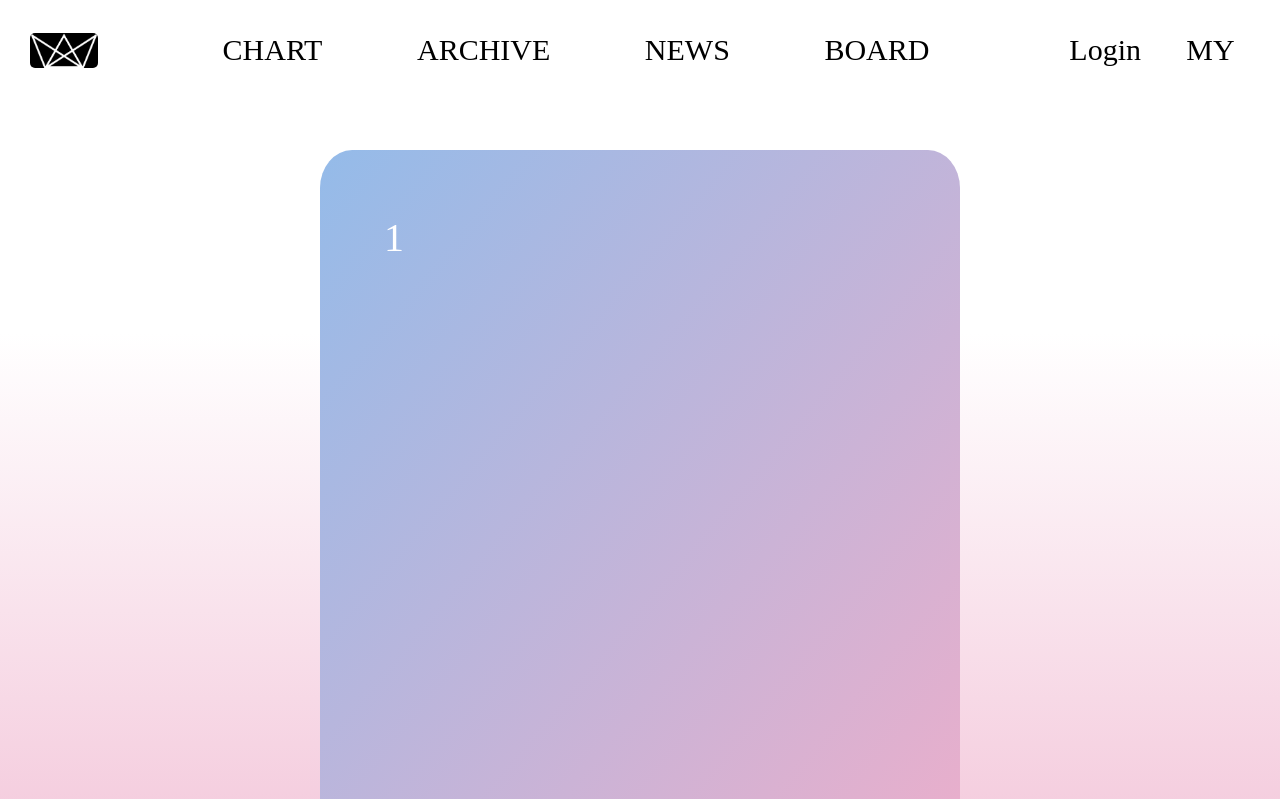
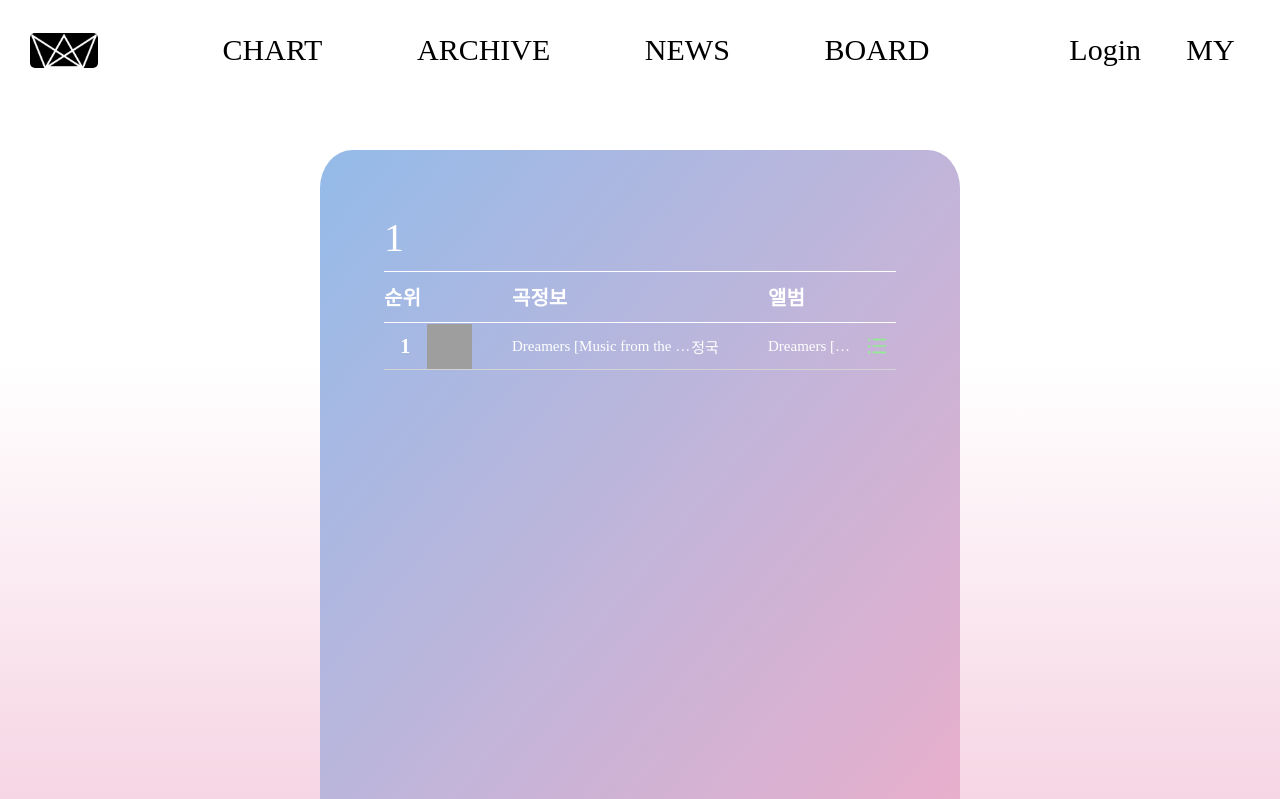
Before and after one commit to ehgmlrjs/subject_music, a Next.js app in the folder project/: page /chart/1 in a window 1280 px wide. Shown: the top 799 px of the page. Built offline with nearby package versions, Linux system fonts and the light colour scheme; grey boxes are pictures that could not be loaded.

Commit message:
Feat: Chart detail
동적진행중

```diff
--- a/project/src/components/chart/genre/chartGenre.container.tsx
+++ b/project/src/components/chart/genre/chartGenre.container.tsx
@@ -11,9 +11,14 @@ export default function ChartGenrePage() {
         setGenre(router.asPath.replace('/chart/',''))
     }, [])
 
+    const handlePageChange = (page:number) => {
+        console.log(page)
+    }
+
     return (
         <ChartGenrePageUI
             genre = {genre}
+            handlePageChange = {handlePageChange}
          />
     )
 }
--- a/project/src/components/chart/genre/chartGenre.module.css
+++ b/project/src/components/chart/genre/chartGenre.module.css
@@ -19,9 +19,126 @@
     font-size: 40px;
 }
 
+.titleBox {
+    height: 10%;
+    border-bottom: 1px solid white;
+}
+
+.contentContainer{
+    height: 90%;
+    display: flex;
+    flex-direction: column;
+
+}
+
+.contentInfo {
+    height: 10%;
+    display: grid;
+    grid-template-columns: 1fr 2fr 1fr;
+    border-bottom: 1px solid white;
+}
+
+.infoText {
+    font-size: 20px;
+    font-weight: bold;
+    display: flex;
+    align-items: center;
+}
+
+.contentList {
+    height: 90%;
+}
+
+.contentWrapper{
+    height: 10%;
+    border-bottom: 0.5px solid lightgray;
+    display: grid;
+    grid-template-columns: 1fr 2fr 1fr;
+    font-size: 15px;
+}
+
+.rankContainer {
+    display: grid;
+    grid-template-columns: 1fr 2fr;
+}
+
+.rank {
+    display: flex;
+    justify-content: center;
+    align-items: center;
+    font-size: 20px;
+    font-weight: bold;
+}
+
+.singContainer {
+    display: flex;
+    align-items: center;
+    overflow: hidden;
+}
+
+.singBox{
+    padding-top: 15px;
+    width:70%;
+    height: 100%;
+    white-space: nowrap;
+    overflow: hidden;
+    text-overflow: ellipsis;
+}
+
+.authorBox {
+    display: flex;
+    justify-content: center;
+    align-items: center;
+}
+
+.singImgBox {
+    display: flex;
+    align-items: center;
+}
+
+.singImg {
+    width: 45px;
+    height: 45px;
+}
+
+.albumContainer {
+    display: flex;
+    align-items: center;
+    overflow: hidden;
+}
+
+.album {
+    width: 70%;
+    white-space: nowrap;
+    overflow: hidden;
+    text-overflow: ellipsis;
+
+}
+
+.playIconBox {
+    width: 30%;
+    display: flex;
+    justify-content: center;
+    align-items: center;
+}
+
+.pagenationContainer {
+    display: flex;
+    justify-content: center;
+    align-items: center;
+    height: 10%;
+
+}
+
+.playIcon {
+    color: lightgreen;
+    font-size: 20px;
+    cursor: pointer;
+}
+
 .footer {
     margin-top: 100px;
     width: 100%;
-    height: 100px;
+    height: 200px;
     background-image: linear-gradient(to bottom,#eeaeca 30%,#ffffff);
 }
--- a/project/src/components/chart/genre/chartGenre.presenter.tsx
+++ b/project/src/components/chart/genre/chartGenre.presenter.tsx
@@ -1,14 +1,66 @@
 import styles from './chartGenre.module.css'
 import { IChartGenrePageProps } from './chartGenre.types'
+import {UnorderedListOutlined} from '@ant-design/icons';
+import { Pagination } from 'antd';
 
 export default function ChartGenrePageUI(props:IChartGenrePageProps) {
     return (
         <div className={styles.body}>
             <div className={styles.wrapper}>
-                {props.genre}
+                <div className={styles.titleBox}>
+                    {props.genre}
+                </div>
+                <div className={styles.contentContainer}>
+                    <div className={styles.contentInfo}>
+                        <div className={styles.infoText}>
+                            순위
+                        </div>
+                        <div className={styles.infoText}>
+                            곡정보
+                        </div>
+                        <div className={styles.infoText} >
+                            앨범
+                        </div>
+                    </div>
+                    <div className={styles.contentList}>
+                        <div className={styles.contentWrapper}>
+                            <div className={styles.rankContainer}>
+                                <div className={styles.rank}>
+                                    1
+                                </div>
+                                <div className={styles.singImgBox}>
+                                    <img className={styles.singImg} src='https://cdnimg.melon.co.kr/cm2/album/images/111/06/209/11106209_20221120120732_500.jpg?0833292075e8039ac7d88a529d0a535e/melon/resize/282/quality/80/optimize' alt='singImg'/>
+                                </div>
+                            </div>
+                            <div className={styles.singContainer}>
+                                <div className={styles.singBox}>
+                                    Dreamers [Music from the FIFA World Cup Qatar 2022 Official Soundtrack] (Feat. FIFA Sound)
+                                </div>
+                                <div className={styles.authorBox}>
+                                    정국
+                                </div>
+                            </div>
+                            <div className={styles.albumContainer}>
+                                <div className={styles.album}>
+                                    Dreamers [Music from the FIFA World Cup Qatar 2022 Official Soundtrack]
+                                </div>
+                                <div className={styles.playIconBox}>
+                                    <UnorderedListOutlined className={styles.playIcon} />
+                                </div>
+                            </div>
+                        </div>
+                    </div>
+                </div>
+                <div className={styles.pagenationContainer}>
+                    <Pagination
+                        defaultCurrent={1}
+                        total={50}
+                        onChange={props.handlePageChange}
+                    />
+                </div>
             </div>
             <div className={styles.footer}>
-                asd
+                asdas
             </div>
         </div>
     )
--- a/project/src/components/chart/genre/chartGenre.types.ts
+++ b/project/src/components/chart/genre/chartGenre.types.ts
@@ -1,3 +1,4 @@
 export interface IChartGenrePageProps {
     genre : string;
+    handlePageChange : (page:number) => void;
 }
```
